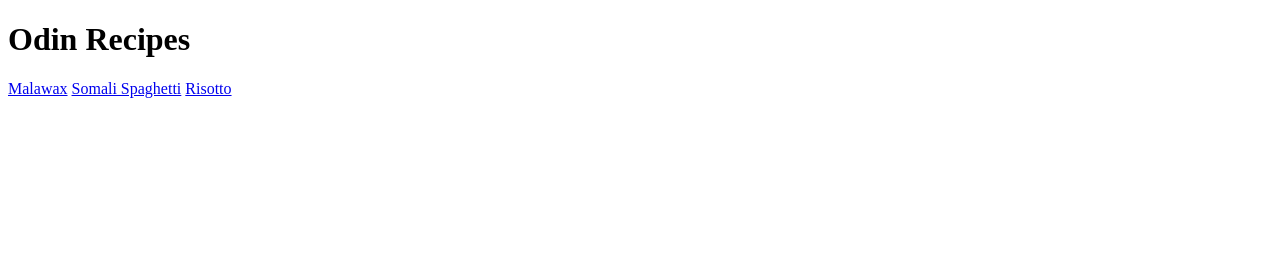
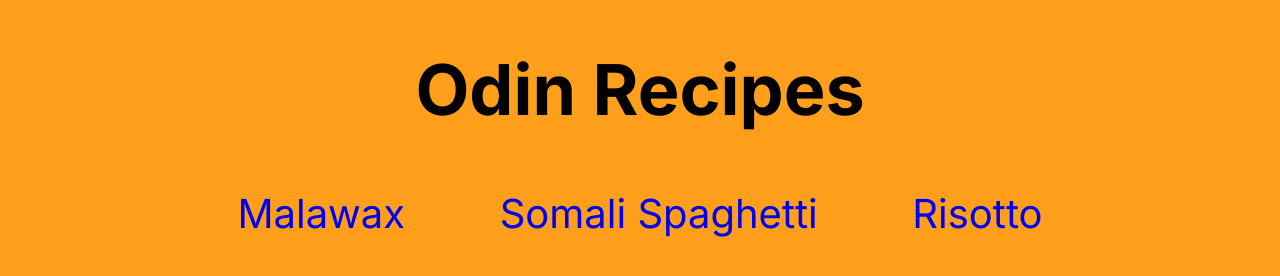
Before and after one commit to AliMohamedDeveloper/odin-recipes, a plain HTML site: page index.html in a window 1280 px wide. Drawn offline with Linux system fonts and the light colour scheme.

Commit message:
Added CSS styles to index.html and added new font

```diff
--- a/index.html
+++ b/index.html
@@ -6,10 +6,21 @@
     <meta name="viewport" content="width=device-width, initial-scale=1.0">
     <title>Recipes</title>
     <h1>Odin Recipes</h1>
+    <link rel="preconnect" href="https://fonts.googleapis.com">
+    <link rel="preconnect" href="https://fonts.gstatic.com" crossorigin>
+    <link
+        href="https://fonts.googleapis.com/css2?family=Inter:ital,opsz,wght@0,14..32,100..900;1,14..32,100..900&display=swap"
+        rel="stylesheet">
+    <link rel="stylesheet" href="styles.css">
 
-    <a href="./recipes/malawax.html">Malawax</a>
-    <a href="./recipes/somalispaghetti.html">Somali Spaghetti</a>
-    <a href="./recipes/Risotto.html">Risotto</a>
+
+    <div id="container">
+        <a href="./recipes/malawax.html" class="recipes">Malawax</a>
+        <a href="./recipes/somalispaghetti.html" class="recipes">Somali Spaghetti</a>
+        <a href="./recipes/Risotto.html" class="recipes">Risotto</a>
+
+    </div>
+
 </head>
 
 <body>
--- /dev/null
+++ b/styles.css
@@ -0,0 +1,36 @@
+body {
+    font-family: "Inter", sans-serif;
+    background-color: #ff9f1c;
+
+}
+
+h1 {
+    text-align: center;
+    font-family: "Inter", sans-serif;
+    font-size: 70px;
+
+
+}
+
+.recipes {
+
+    display: inline;
+    font-size: 40px;
+    text-decoration: none;
+    text-align: center;
+    margin: 45px;
+
+
+
+
+}
+
+.recipes:visited {
+    color: #390099;
+}
+
+#container {
+
+    padding-top: 10px;
+    text-align: center;
+}
```
